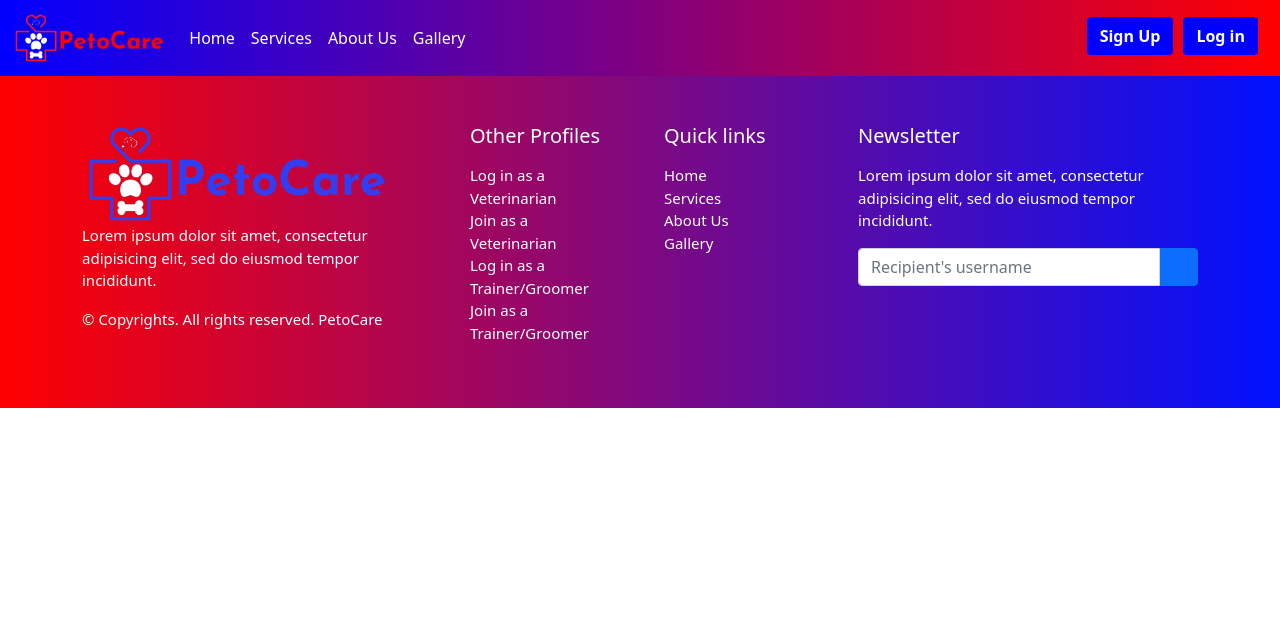
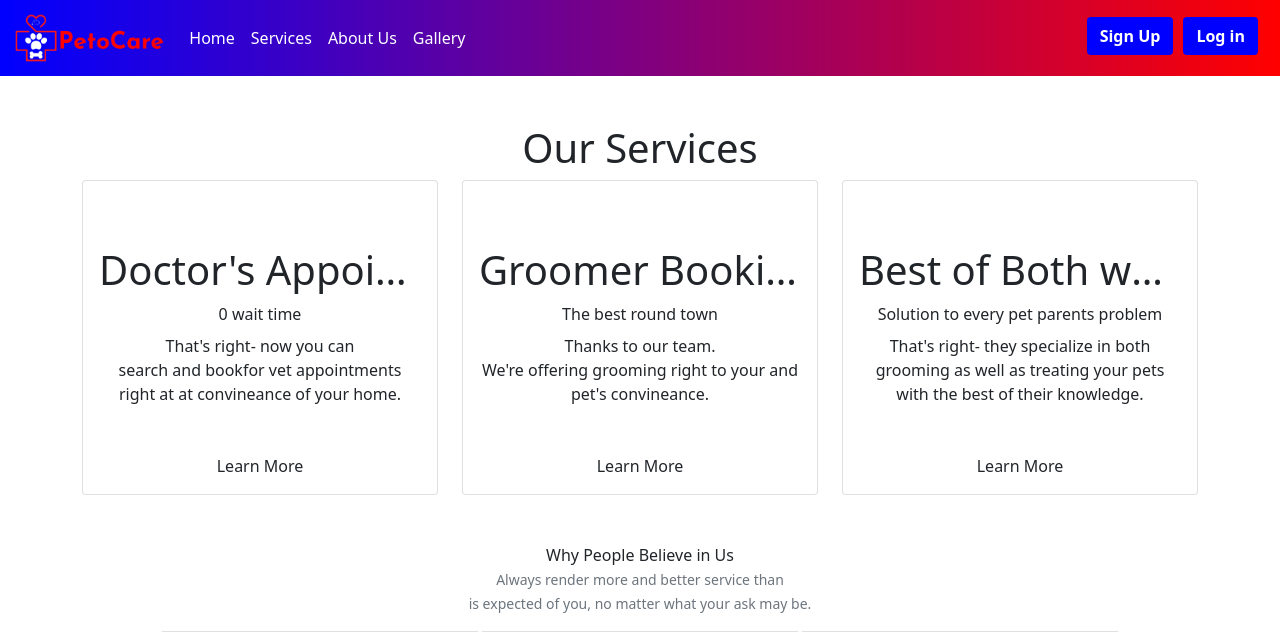
Before and after one commit to akash611/PetoCare, a Django app: page /services/ in a window 1280 px wide. Shown: the top 632 px of the page. Before the commit the page ends 408 px from the top, so only its background shows below. Run offline with Django 3.2, Linux system fonts and the light colour scheme; some libraries are stand-ins or nearby versions; some web fonts are replaced.

Commit message:
Incomplete service Page

```diff
--- a/templates/main_app/services.html
+++ b/templates/main_app/services.html
@@ -1,7 +1,144 @@
 {% extends 'main_app/base.html' %}
 {% load static %}
 {% block content %}
+
 <div id="srvs">
+
+
+
+
+
+
+    <div class="container mt-3 mb-3">
+        <div class="text-center mt-5">
+            <h1>Our Services</h1>
+        </div>
+        <div class="row">
+            <div class="col-md-4 col-sm-12">
+                <div class="card p-3 text-center">
+                    <div class="d-flex justify-content-center"> <span class="circle circle1"><i class="fa fa-chrome fa-2x"></i></span> </div>
+                    <div class="mt-3 text-center">
+                        <h1 class="font-weight-bolder text-truncate">Doctor's Appointment</h1> <span class=" text mt-2 font-weight-bolder">0 wait time</span>
+                        <div class="text-center mt-2"> <span class="about">That's right- now you can<br> search and bookfor vet appointments<br> right at at convineance of your home. <br> <br> <br> <span class="learnmore1">Learn More</span> </span> </div>
+                    </div>
+                </div>
+            </div>
+            <div class="col-md-4 col-sm-12">
+                <div class="card p-3 text-center">
+                    <div class="d-flex justify-content-center"> <span class="circle2 circle"><i class="fa fa-chrome fa-2x"></i></span> </div>
+                    <div class="mt-3 text-center">
+                        <h1 class="font-weight-bolder text-truncate">Groomer Booking</h1> <span class=" text mt-2 font-weight-bolder">The best round town</span>
+                        <div class="text-center mt-2"> <span class="about">Thanks to our team.<br>We're offering grooming right to your and pet's convineance. <br> <br> <br> <span class="learnmore2">Learn More</span> </span> </div>
+                    </div>
+                </div>
+            </div>
+            <div class="col-md-4 col-sm-12">
+                <div class="card p-3 text-center">
+                    <div class="d-flex justify-content-center"> <span class="circle3 circle"><i class="fa fa-chrome fa-2x"></i></span> </div>
+                    <div class="mt-3 text-center">
+                        <h1 class="font-weight-bolder text-truncate">Best of Both worlds</h1> <span class=" text mt-2 font-weight-bolder">Solution to every pet parents problem</span>
+                        <div class="text-center mt-2"> <span class="about">That's right- they specialize in both<br> grooming as well as treating your pets<br>  with the best of their knowledge. <br> <br> <br> <span class="learnmore3">Learn More</span> </span> </div>
+                    </div>
+                </div>
+            </div>
+        </div>
+    </div>
+
+
+
+
+
+
+
+
+
+
+
+
+
+
+
+
+
+
+
+
+
+
+
+
+
+
+
+
+
+
+
+
+
+
+
+
+
+
+
+
+
+
+
+
+
+
+
+
+
+
+    <div class='container-fluid mx-auto mt-5 mb-5 col-12' style="text-align: center">
+        <div class="hd">Why People Believe in Us</div>
+        <p><small class="text-muted">Always render more and better service than <br />is expected of you, no matter what your ask may be.</small></p>
+        <div class="row" style="justify-content: center">
+            <div class="card col-md-3 col-12">
+                <div class="card-content">
+                    <div class="card-body"> <img class="img" src="https://i.imgur.com/S7FJza5.png" />
+                        <div class="shadow"></div>
+                        <div class="card-title"> We're Free </div>
+                        <div class="card-subtitle">
+                            <p> <small class="text-muted">We spent thousands of hours creating on algorithm that does this for you in seconds. We collect a small fee from the professional after they meet your</small> </p>
+                        </div>
+                    </div>
+                </div>
+            </div>
+            <div class="card col-md-3 col-12 ml-2">
+                <div class="card-content">
+                    <div class="card-body"> <img class="img" src="https://i.imgur.com/xUWJuHB.png" />
+                        <div class="card-title"> We're Unbiased </div>
+                        <div class="card-subtitle">
+                            <p> <small class="text-muted"> We don't accept ads from anyone. We use actual data to match you who the best person for each job </small> </p>
+                        </div>
+                    </div>
+                </div>
+            </div>
+            <div class="card col-md-3 col-12 ml-2">
+                <div class="card-content">
+                    <div class="card-body"> <img class="img rck" src="https://i.imgur.com/rG3CGn3.png" />
+                        <div class="card-title"> We Guide you </div>
+                        <div class="card-subtitle">
+                            <p> <small class="text-muted">Buying or selling a home is often the largest transaction anyone does in their life. we guide you through the process so that you can be confident in reaching your dream outcome.</small> </p>
+                        </div>
+                    </div>
+                </div>
+            </div>
+        </div>
+        <div class="ft">
+            <p class="chk"><small class="text-muted">Still not sure?</small></p>
+            <div class="btn btn-primary">Read All Testimonials</div>
+        </div>
+    </div>
+
+
+
+
+
 
 </div>
 {% endblock %}
```
Also changed, not shown: static/image/pic.jpg (added).
